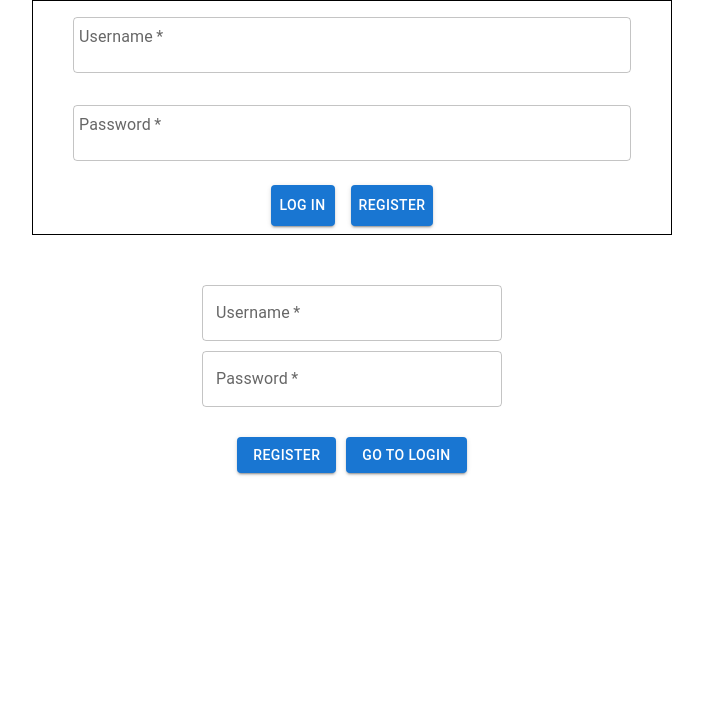
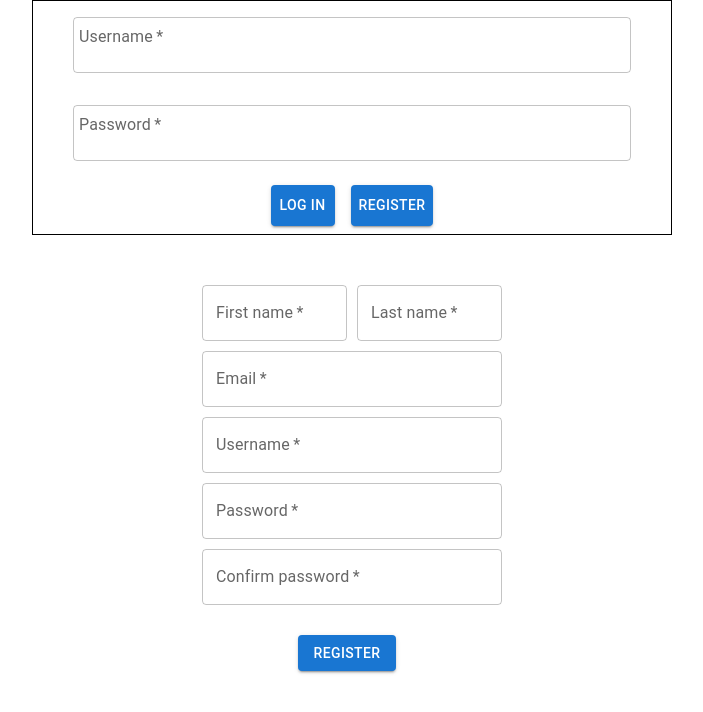
Before and after one commit to heidiflori/skillspoint-fe, a React (Create React App) app: page / in a window 1280 px wide. Shown: the top 712 px of the page, without its empty margins (288-991 px from the left). Built offline with nearby package versions, Linux system fonts and the light colour scheme.

Commit message:
added register page but not routing

```diff
--- a/src/App.js
+++ b/src/App.js
@@ -2,14 +2,15 @@ import React from 'react';
 import { Route, Router, Link } from 'react-router-dom';
 import './App.css';
 import Login from './components/Login';
-import LoginForm from './components/LoginForm'
 import Register from './components/Register';
+import Footer from './components/Footer';
 
 function App() {
   return (
     <>
         <Login />
         <Register />
+        {/* <Footer /> */}
     </>
   );
 }
--- /dev/null
+++ b/src/components/Footer.js
@@ -0,0 +1,11 @@
+import React from "react";
+
+function Footer() {
+    return (
+        <footer>
+            Made by Team 7
+        </footer>
+    )
+}
+
+export default Footer;
--- a/src/components/LoginForm.js
+++ /dev/null
@@ -1,21 +0,0 @@
-import React from 'react'
-import { BrowserRouter, Link, Routes, Route } from 'react-router-dom'
-import RegisterForm from './RegisterForm';
-
-function LoginForm() {
-    return (
-        <BrowserRouter basename='/'>
-            <ul>
-                <li>
-                    <Link to="/register">Register</Link>
-                </li>
-            </ul>
-
-            <Routes>
-                <Route path="/register" element={<RegisterForm />} />
-            </Routes>
-        </BrowserRouter>
-    )
-}
-
-export default LoginForm;
--- a/src/components/Register.js
+++ b/src/components/Register.js
@@ -44,6 +44,33 @@ function Register() {
           marginBottom: "20px",
         }}
       >
+
+        <Box sx={{display: 'flex', flexDirection: 'row'}}>
+          <TextField sx={{ marginBottom: "10px", marginRight: "10px" }}
+            required
+            id="first_name_textfield"
+            label="First name"
+            value={username}
+            onChange={handleUsernameChange}
+            placeholder="First name" />
+
+          <TextField sx={{ marginBottom: "10px" }}
+            required
+            id="last_name_textfield"
+            label="Last name"
+            value={username}
+            onChange={handleUsernameChange}
+            placeholder="Last name" />
+        </Box>
+
+        <TextField sx={{ marginBottom: "10px" }}
+          required
+          id="email_textfield"
+          label="Email"
+          value={username}
+          onChange={handleUsernameChange}
+          placeholder="Enter your email address" />
+
         <TextField
           sx={{ marginBottom: "10px" }}
           required
@@ -63,6 +90,17 @@ function Register() {
           onChange={handlePasswordChange}
           placeholder="Enter your Password"
         />
+
+        <TextField
+          sx={{ marginBottom: "10px" }}
+          required
+          id="confirm_password_textfield"
+          label="Confirm password"
+          type="password"
+          value={password}
+          onChange={handlePasswordChange}
+          placeholder="Confirm password"
+        />
       </Box>
 
       <Box>
@@ -73,9 +111,6 @@ function Register() {
         >
           Register
         </Button>
-        <Button variant="contained">
-          Go to Login
-        </Button>
       </Box>
     </Container>
   );
--- a/src/components/RegisterForm.js
+++ /dev/null
@@ -1,11 +0,0 @@
-import React from "react";
-
-function RegisterForm() {
-    return(
-        <div>
-            register
-        </div>
-    )
-}
-
-export default RegisterForm;
```
